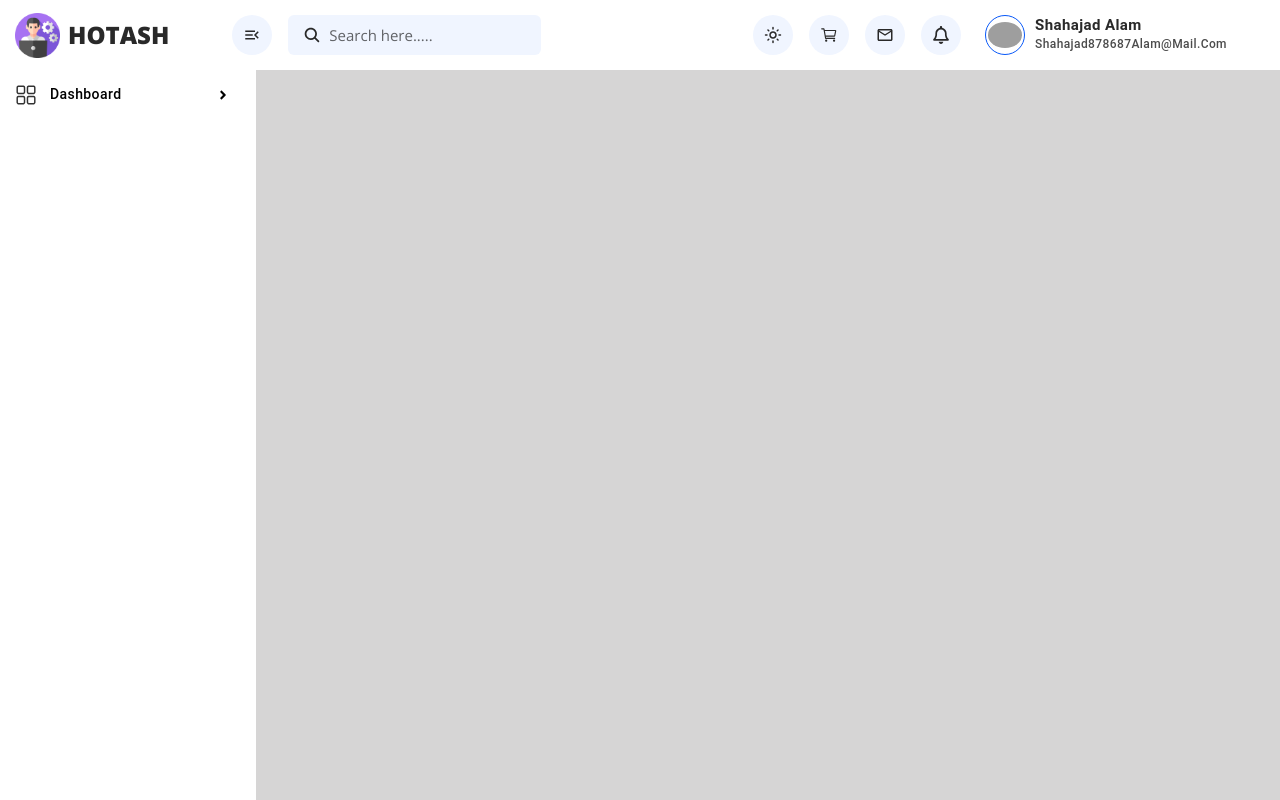
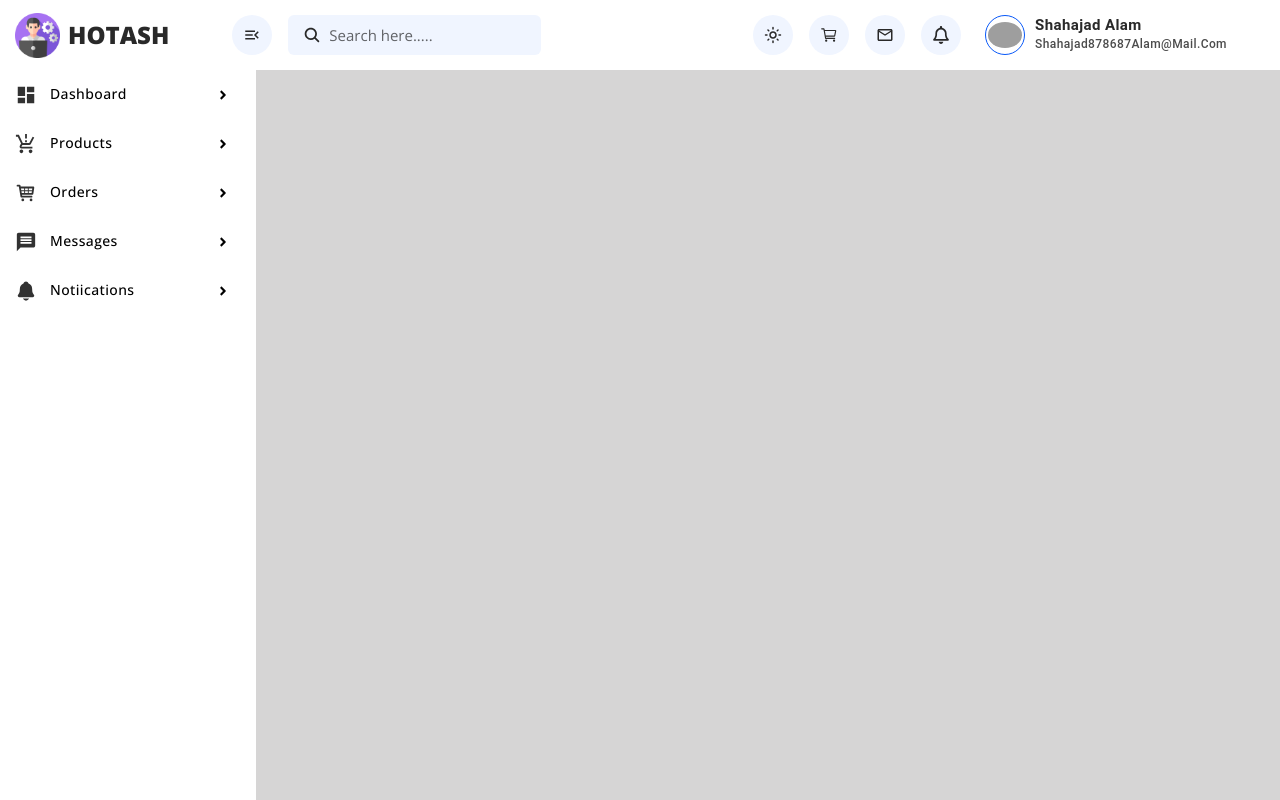
Before and after one commit to ALMSHAHAJAD964/Fullstack-ecommerce, a React (Create React App) app in the folder admin/: page / in a window 1280 px wide. Built offline with nearby package versions, Linux system fonts and the light colour scheme; grey boxes are pictures that could not be loaded.

Commit message:
devlop deshborad

```diff
--- a/admin/src/App.css
+++ b/admin/src/App.css
@@ -123,10 +123,12 @@ padding: 10px 1px !important;}
 .main .sidebarWrapper .sidebar ul{margin-bottom: 0px;}
 .main .sidebarWrapper .sidebar ul li{list-style: none;}
 .main .sidebarWrapper .sidebar ul li button{color: #000; text-align: left; justify-content: left; border-radius: 0px !important;
-   padding: 12px 15px !important; align-items: center; text-transform: capitalize !important;}
+   padding: 12px 15px !important; align-items: center; text-transform: capitalize !important; font-weight:500 !important;
+  font-family: "Open Sans", sans-serif !important;}
 .main .sidebarWrapper .sidebar ul li button .icon{display: flex; align-items: center;
 justify-self: center;width: 25px; height: 25px; margin-right: 10px;}
 .main .sidebarWrapper .sidebar ul li button .icon svg{color: #000; opacity: 0.8;
 font-size: 22px;}
 .main .sidebarWrapper .sidebar ul li button .arrow{margin-left: auto;display: flex; align-items: center;
 justify-self: center;width: 25px; height: 25px;}
+.main .sidebarWrapper .sidebar ul li button:hover{background: #f1f1f1 !important;}
--- a/admin/src/components/Sidebar/index.js
+++ b/admin/src/components/Sidebar/index.js
@@ -1,6 +1,10 @@
 import Button from '@mui/material/Button';
-import { RxDashboard } from "react-icons/rx";
+import { MdDashboard } from "react-icons/md";
 import { FaAngleRight } from "react-icons/fa";
+import { MdProductionQuantityLimits } from "react-icons/md";
+import { TiShoppingCart } from "react-icons/ti";
+import { MdMessage } from "react-icons/md";
+import { IoNotifications } from "react-icons/io5";
 const Sidebar = () => {
     return (
 
@@ -9,8 +13,36 @@ const Sidebar = () => {
                 <ul>
                     <li>
                         <Button className='w-100'>
-                            <span className='icon'><RxDashboard /></span>
+                            <span className='icon'><MdDashboard /></span>
                             Dashboard
+                            <span className='arrow'><FaAngleRight /></span>
+                        </Button>
+                    </li>
+                     <li>
+                        <Button className='w-100'>
+                            <span className='icon'><MdProductionQuantityLimits /></span>
+                            Products
+                            <span className='arrow'><FaAngleRight /></span>
+                        </Button>
+                    </li>
+                     <li>
+                        <Button className='w-100'>
+                            <span className='icon'><TiShoppingCart /></span>
+                            Orders
+                            <span className='arrow'><FaAngleRight /></span>
+                        </Button>
+                    </li>
+                     <li>
+                        <Button className='w-100'>
+                            <span className='icon'><MdMessage /></span>
+                            Messages
+                            <span className='arrow'><FaAngleRight /></span>
+                        </Button>
+                    </li>
+                     <li>
+                        <Button className='w-100'>
+                            <span className='icon'><IoNotifications /></span>
+                            Notiications
                             <span className='arrow'><FaAngleRight /></span>
                         </Button>
                     </li>
```
